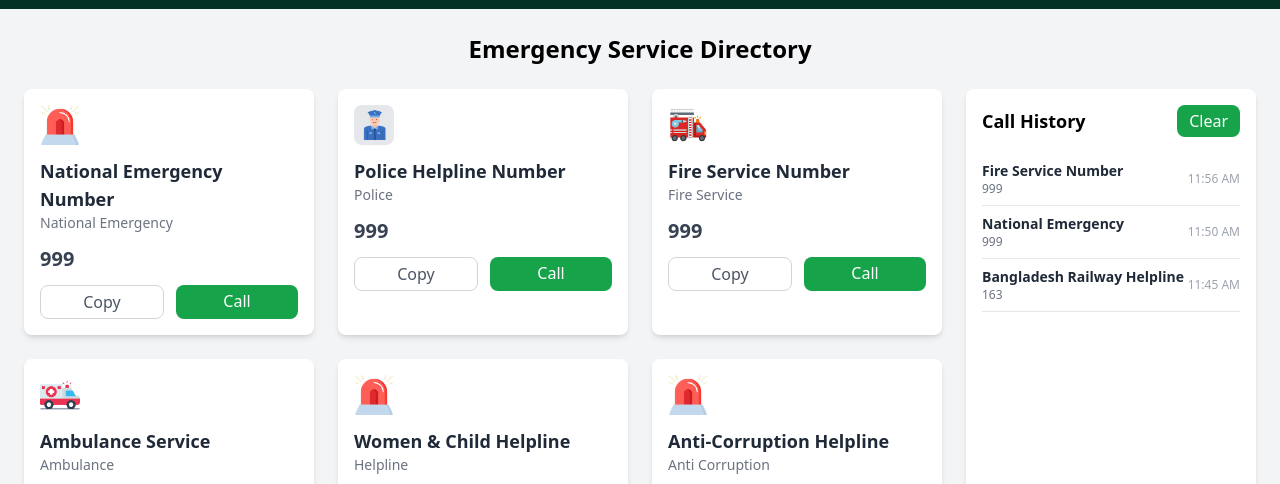
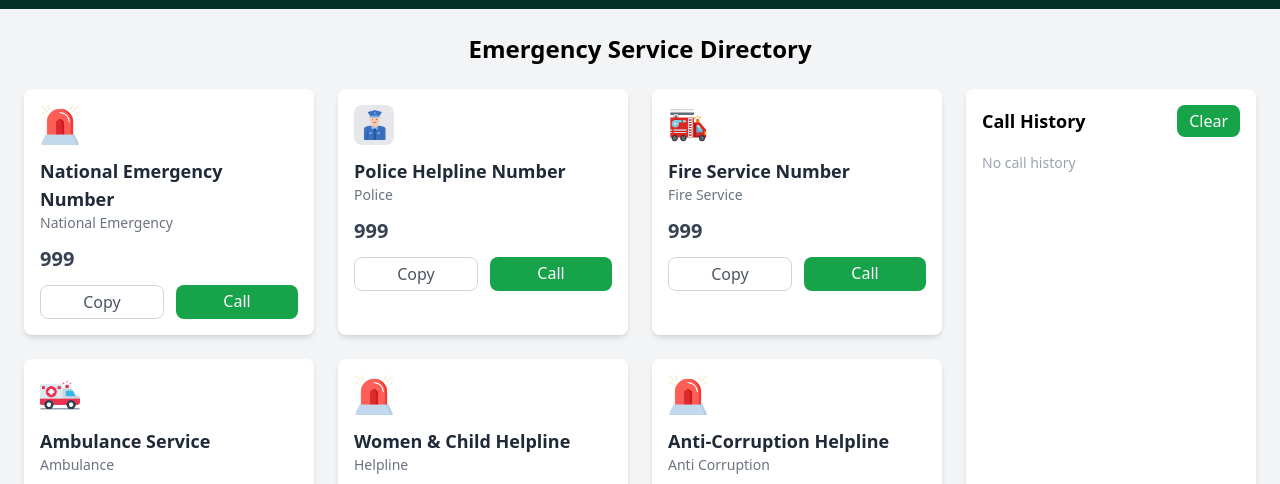
Before and after one commit to mustak123456789/real-assignment-5, a plain HTML site: page index.html in a window 1280 px wide. Both pictures are taken after a click on the button "Clear". Shown: the part 311-795 px from the top of the page. Drawn offline with nearby package versions, Linux system fonts and the light colour scheme.

Commit message:
add the code

```diff
--- a/index.html
+++ b/index.html
@@ -253,3 +253,8 @@
 </script>
 </body>
 </html>
+
+
+
+
+git
--- a/script.js
+++ b/script.js
@@ -0,0 +1,34 @@
+// ✅ Copy buttons (detect by text "Copy")
+document.querySelectorAll("button").forEach(button => {
+  if (button.textContent.trim() === "Copy") {
+    button.addEventListener("click", function () {
+      // Find the number inside the same card (the <h3>)
+      const card = this.closest("div");
+      const numberElement = card.querySelector("h3");
+      if (numberElement) {
+        const number = numberElement.textContent.trim();
+        navigator.clipboard.writeText(number).then(() => {
+          alert(number + " copied to clipboard!");
+        });
+      }
+    });
+  }
+});
+
+// ✅ Clear button (detect by text "Clear")
+document.querySelectorAll("button").forEach(button => {
+  if (button.textContent.trim() === "Clear") {
+    button.addEventListener("click", function () {
+      const historyContainer = this.closest("div").parentElement;
+      const historyList = historyContainer.querySelectorAll(".flex.justify-between.items-center.border-b.py-2");
+
+      historyList.forEach(item => item.remove());
+
+      // Show placeholder
+      const placeholder = document.createElement("p");
+      placeholder.textContent = "No call history";
+      placeholder.className = "text-gray-400 text-sm";
+      historyContainer.appendChild(placeholder);
+    });
+  }
+});
```
